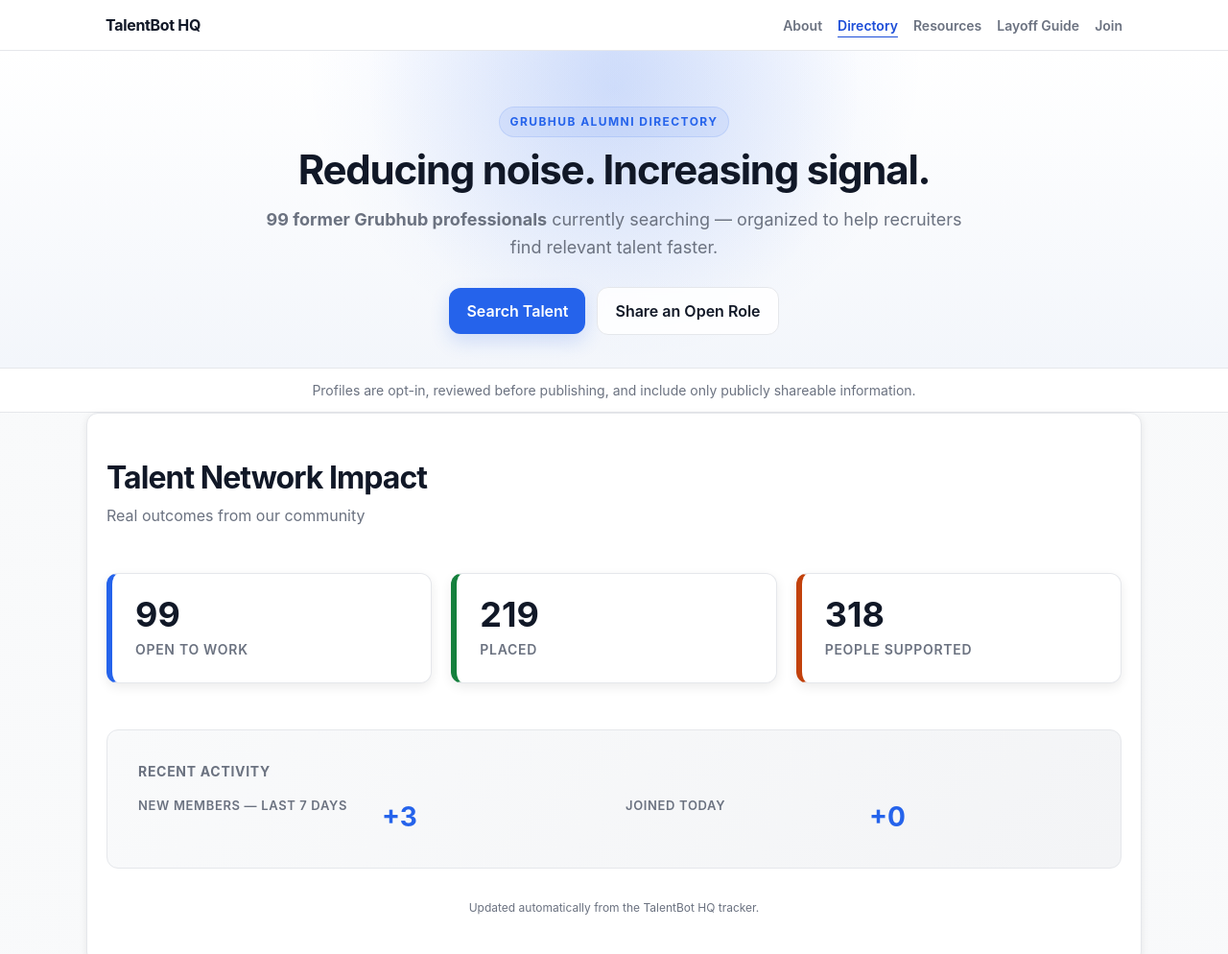
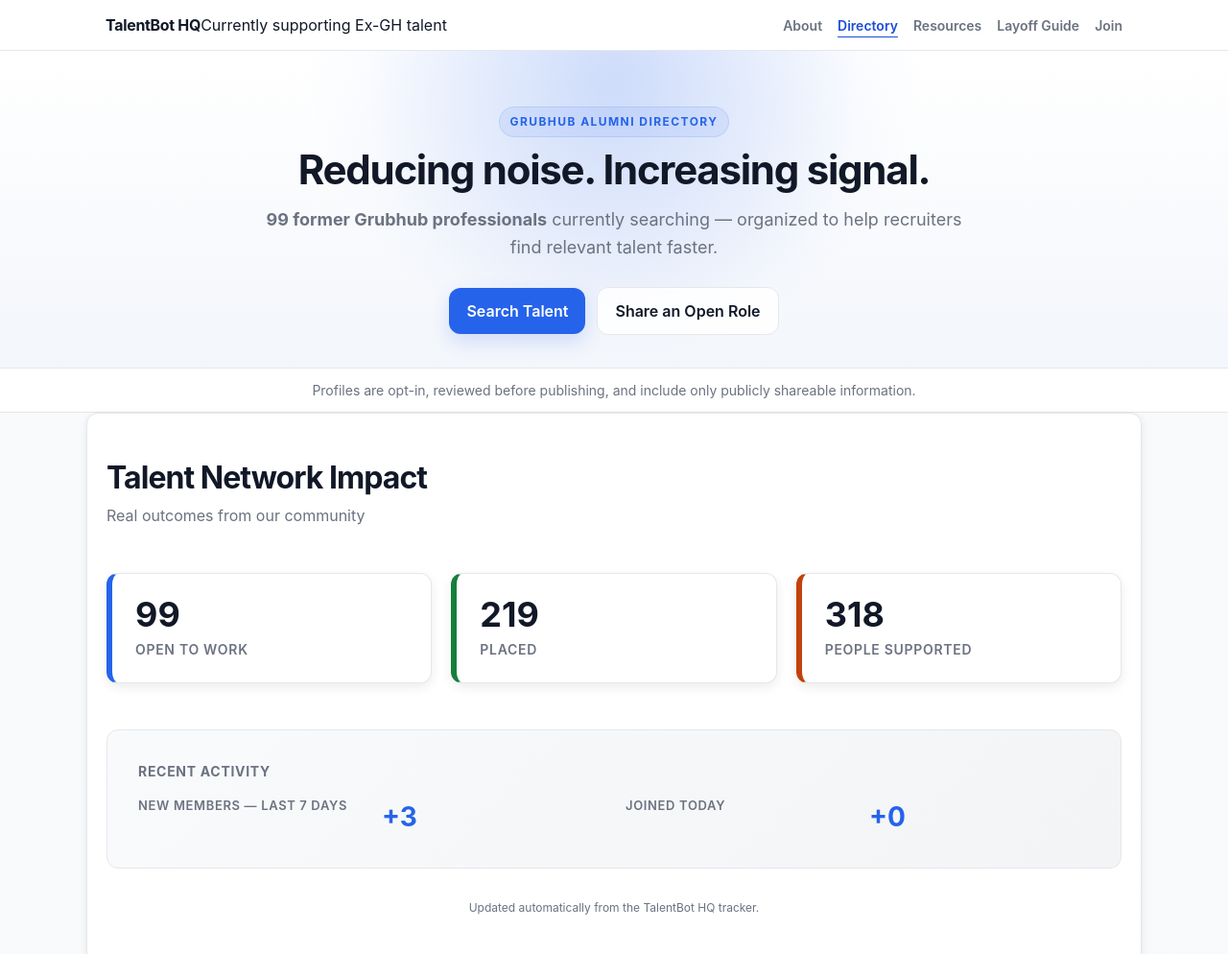
Before and after one commit to irvinthev/Ex-GH-Layoff-Repo, a plain HTML site: page index.html in a window 1280 px wide. Shown: the top 994 px of the page at 96% size. Drawn offline with Linux system fonts and the light colour scheme.

Commit message:
Add subtle Ex-GH support subtitle to brand

```diff
--- a/index.html
+++ b/index.html
@@ -22,7 +22,7 @@
 
   <nav class="site-nav" aria-label="Main navigation">
     <div class="site-nav-inner">
-      <div class="nav-brand"><a href="index.html">TalentBot HQ</a></div>
+      <div class="nav-brand"><a href="index.html">TalentBot HQ</a><span class="nav-brand-subtext">Currently supporting Ex-GH talent</span></div>
       <div class="nav-links">
         <a href="about.html">About</a>
         <a href="index.html" aria-current="page">Directory</a>
```
